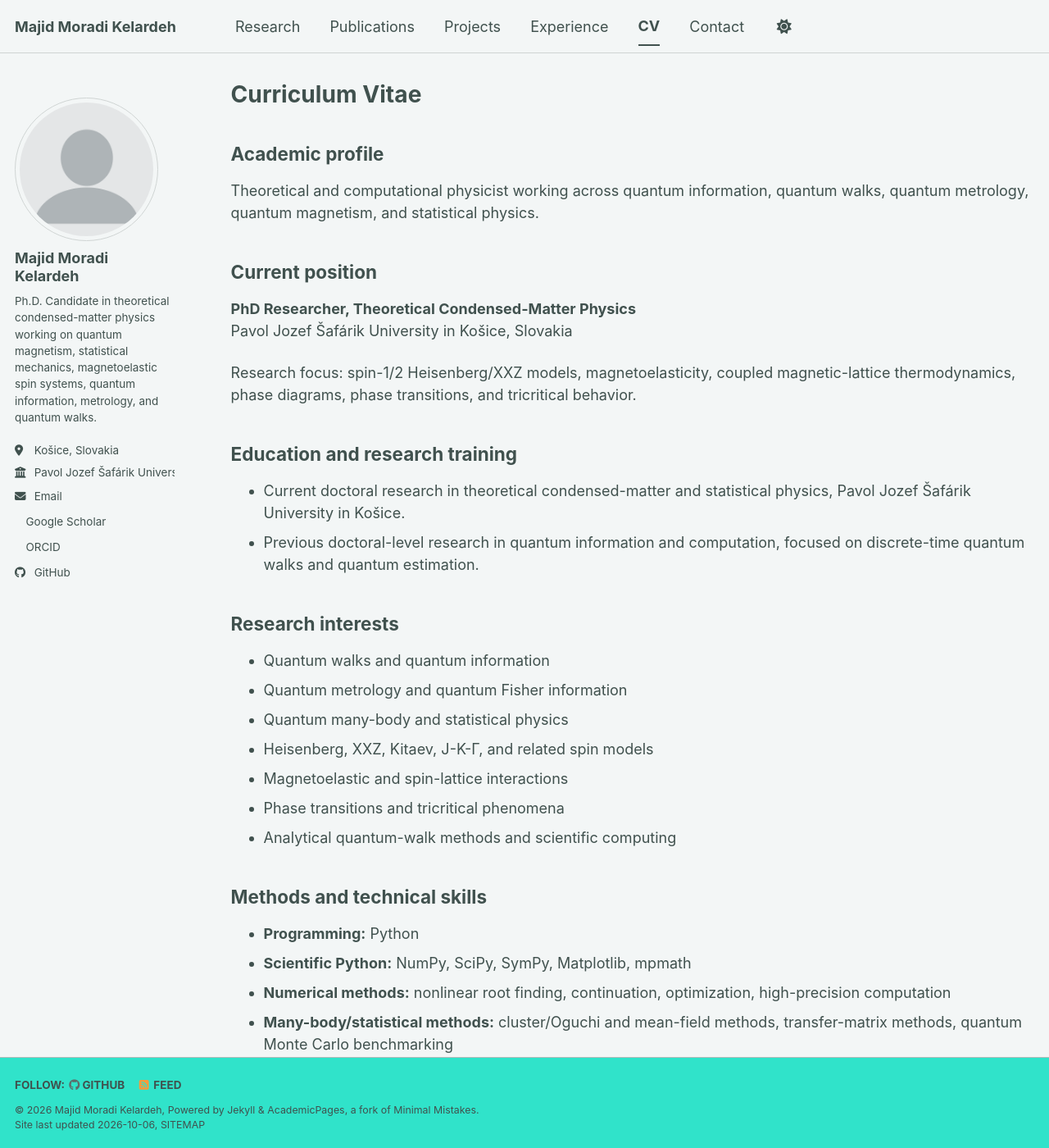
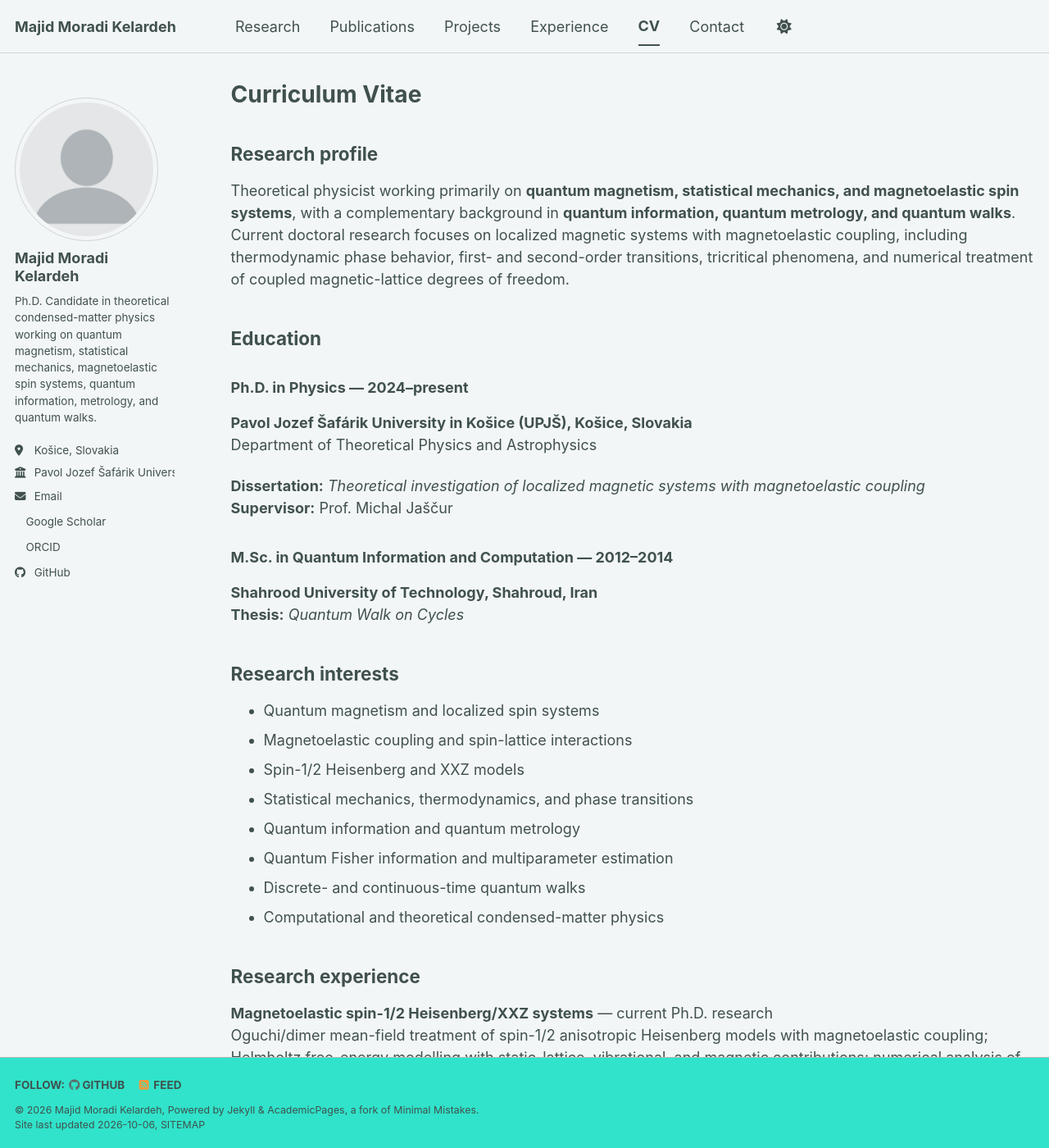
Before and after one commit to MKMajiid/mkmajiid.github.io, a Jekyll site: the page built from _pages/cv.md, in a window 1280 px wide and 1400 px high. Shown: the whole window at 82% size. Built offline with Jekyll 4.4.1, drawn with Linux system fonts in a browser that asks for light colours; a style sheet for code colours, icons or effects is not loaded; some of the changed text lies outside the part shown.

Commit message:
Build full web CV from source CV

```diff
--- a/_pages/cv.md
+++ b/_pages/cv.md
@@ -7,39 +7,72 @@ redirect_from:
   - /resume
 ---
 
-## Academic profile
+## Research profile
 
-Theoretical and computational physicist working across quantum information, quantum walks, quantum metrology, quantum magnetism, and statistical physics.
+Theoretical physicist working primarily on **quantum magnetism, statistical mechanics, and magnetoelastic spin systems**, with a complementary background in **quantum information, quantum metrology, and quantum walks**. Current doctoral research focuses on localized magnetic systems with magnetoelastic coupling, including thermodynamic phase behavior, first- and second-order transitions, tricritical phenomena, and numerical treatment of coupled magnetic-lattice degrees of freedom.
 
-## Current position
+## Education
 
-**PhD Researcher, Theoretical Condensed-Matter Physics**
-Pavol Jozef Šafárik University in Košice, Slovakia
+### Ph.D. in Physics — 2024–present
 
-Research focus: spin-1/2 Heisenberg/XXZ models, magnetoelasticity, coupled magnetic-lattice thermodynamics, phase diagrams, phase transitions, and tricritical behavior.
+**Pavol Jozef Šafárik University in Košice (UPJŠ), Košice, Slovakia**
+Department of Theoretical Physics and Astrophysics
 
-## Education and research training
+**Dissertation:** *Theoretical investigation of localized magnetic systems with magnetoelastic coupling*
+**Supervisor:** Prof. Michal Jaščur
 
-- Current doctoral research in theoretical condensed-matter and statistical physics, Pavol Jozef Šafárik University in Košice.
-- Previous doctoral-level research in quantum information and computation, focused on discrete-time quantum walks and quantum estimation.
+### M.Sc. in Quantum Information and Computation — 2012–2014
+
+**Shahrood University of Technology, Shahroud, Iran**
+**Thesis:** *Quantum Walk on Cycles*
 
 ## Research interests
 
-- Quantum walks and quantum information
-- Quantum metrology and quantum Fisher information
-- Quantum many-body and statistical physics
-- Heisenberg, XXZ, Kitaev, J-K-Γ, and related spin models
-- Magnetoelastic and spin-lattice interactions
-- Phase transitions and tricritical phenomena
-- Analytical quantum-walk methods and scientific computing
+- Quantum magnetism and localized spin systems
+- Magnetoelastic coupling and spin-lattice interactions
+- Spin-1/2 Heisenberg and XXZ models
+- Statistical mechanics, thermodynamics, and phase transitions
+- Quantum information and quantum metrology
+- Quantum Fisher information and multiparameter estimation
+- Discrete- and continuous-time quantum walks
+- Computational and theoretical condensed-matter physics
 
-## Methods and technical skills
+## Research experience
 
-- **Programming:** Python
-- **Scientific Python:** NumPy, SciPy, SymPy, Matplotlib, mpmath
-- **Numerical methods:** nonlinear root finding, continuation, optimization, high-precision computation
-- **Many-body/statistical methods:** cluster/Oguchi and mean-field methods, transfer-matrix methods, quantum Monte Carlo benchmarking
-- **Research workflow:** Jupyter, LaTeX, Git/GitHub, Quarto
+**Magnetoelastic spin-1/2 Heisenberg/XXZ systems** — current Ph.D. research
+Oguchi/dimer mean-field treatment of spin-1/2 anisotropic Heisenberg models with magnetoelastic coupling; Helmholtz free-energy modelling with static-lattice, vibrational, and magnetic contributions; numerical analysis of strain, magnetization, phase boundaries, response functions, first- and second-order transitions, and tricriticality.
+
+**Kitaev and hyperhoneycomb extension** — current research direction
+Extension toward bond-dependent Kitaev-type interactions on the hyperhoneycomb lattice, magnetoelastic effects in Kitaev and J-K-Γ models, and possible connection to β-Li₂IrO₃.
+
+**Quantum information, metrology, and quantum walks**
+Research background in quantum information and computation, discrete-time quantum walks, quantum Fisher information, parameter estimation, and multiparameter estimation.
+
+## Teaching experience
+
+- Fundamental Physics / Classical Mechanics, Shahrood University of Technology, 2020–2022
+- Fundamental Physics / Classical Electromagnetism, Shahrood University of Technology, 2020–2022
+
+## Theoretical and computational methods
+
+- Statistical mechanics and thermodynamic modelling
+- Quantum spin Hamiltonians and lattice models
+- Mean-field and Oguchi approximations
+- Phase-transition and tricritical-point analysis
+- Numerical root finding and nonlinear equation solving
+- Continuation and branch-tracking methods
+- High-precision numerical calculations
+- Quantum Fisher information and quantum estimation theory
+- Quantum-walk modelling
+
+## Computational skills
+
+**Programming:** Python
+**Scientific computing:** Qiskit, Cirq, NumPy, SciPy, SymPy, mpmath, Matplotlib
+**Research workflow:** Jupyter
+**Scientific writing:** LaTeX
+**Numerical methods:** root finding, nonlinear systems, continuation, optimization, high-precision computation
+**Other:** Maple, MATLAB, C, C++, COMSOL, SolidWorks
 
 ## Publications
 
@@ -47,6 +80,17 @@ Research focus: spin-1/2 Heisenberg/XXZ models, magnetoelasticity, coupled magne
   {% include archive-single-cv.html %}
 {% endfor %}</ul>
 
+## Conference presentations
+
+- **Automata2026**, Cergy, France, 2026 — *Critical Behavior of Spin 1/2 Anisotropic Heisenberg Model with Magnetoelastic Interaction* (poster)
+- **QuantumMatter2026**, Barcelona, Spain, 2026 — *Critical Behavior of Spin 1/2 Anisotropic Heisenberg Model with Magnetoelastic Interaction* (poster)
+- **CSMAG2025**, High Tatras, Slovakia, 2025 — *Quantum Heisenberg Isotropic Ferromagnet with a Magnetoelastic Interaction* (poster)
+- **AQUMICS2025**, Cergy, France, 2025 — *Quantum Heisenberg XXZ S=1/2 Model with Magnetoelastic Interaction* (poster)
+
+## Academic service
+
+Peer-review activity for *Journal of Physics Communications*, *Journal of Physics A: Mathematical and Theoretical*, *New Journal of Physics*, and *Physica Scripta*.
+
 ## Professional links
 
 - [Google Scholar](https://scholar.google.com/citations?user=EKnyXAcAAAAJ&hl=en)
```
